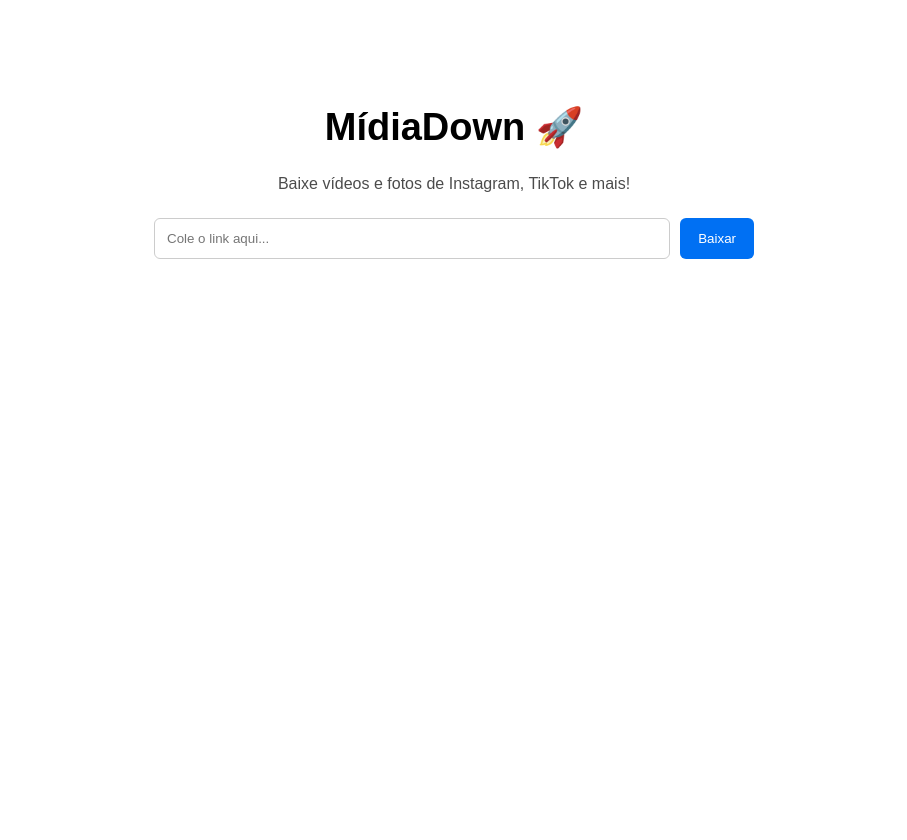
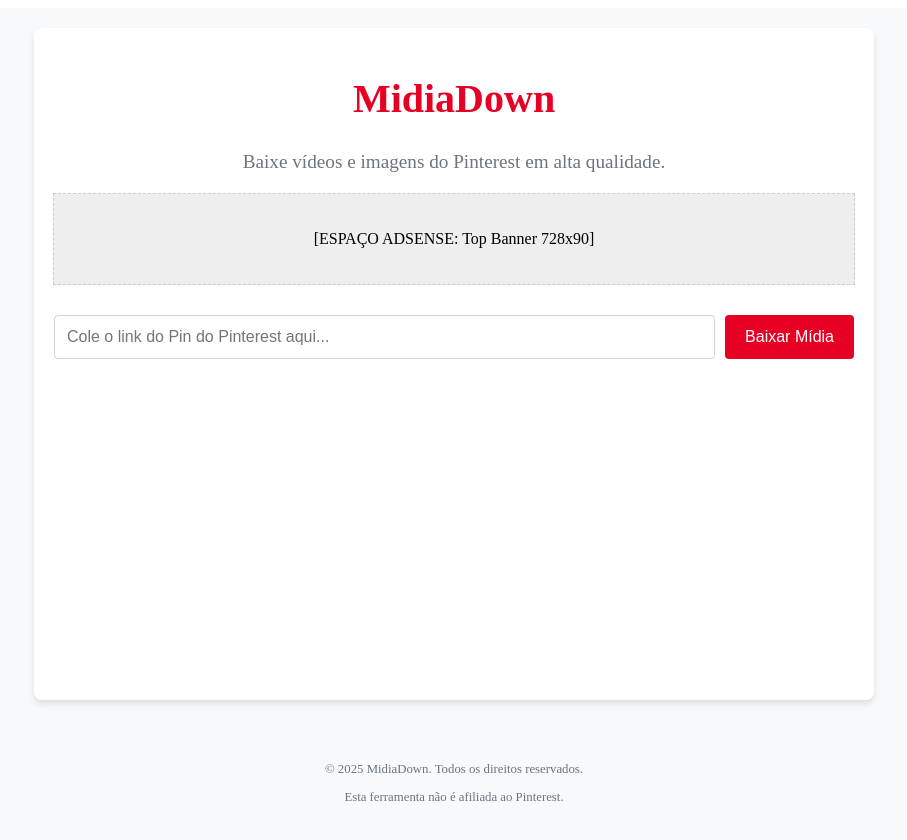
Before and after one commit to Francisco-Silvaecom/midiadown, a Next.js app: page / in a window 1280 px wide. Shown: the top 840 px of the page, without its empty margins (186-1093 px from the left). Before the commit the page ends 800 px from the top, so only its background shows below. Built offline with nearby package versions, Linux system fonts and the light colour scheme.

Commit message:
Update index.js

```diff
--- a/pages/index.js
+++ b/pages/index.js
@@ -1,114 +1,241 @@
-import { useState } from "react";
+// pages/index.js
+import React, { useState } from 'react';
+import Head from 'next/head';
 
 export default function Home() {
-  const [url, setUrl] = useState("");
+  const [urlInput, setUrlInput] = useState('');
+  const [result, setResult] = useState(null);
   const [loading, setLoading] = useState(false);
-  const [mediaData, setMediaData] = useState(null);
+  const [error, setError] = useState(null);
 
   const handleDownload = async () => {
-    if (!url) return;
+    if (!urlInput.trim()) {
+      setError('Por favor, insira uma URL válida.');
+      setResult(null);
+      return;
+    }
+
     setLoading(true);
-    setMediaData(null);
+    setError(null);
+    setResult(null);
 
     try {
-      const res = await fetch(`/api/download?url=${encodeURIComponent(url)}`);
-      const json = await res.json();
-      setMediaData(json);
+      // Chama a sua API que criamos no passo anterior
+      const response = await fetch(`/api/extract?url=${encodeURIComponent(urlInput)}`);
+      const data = await response.json();
+
+      if (data.ok && data.media) {
+        setResult(data.media);
+      } else {
+        // Se a API não encontrar mídia, devolvemos a mensagem
+        setError(data.message || 'Não foi possível encontrar a mídia neste link. Verifique se é um Pin de vídeo ou imagem.');
+      }
     } catch (err) {
       console.error(err);
-      alert("Erro ao processar o link. Tente novamente!");
+      setError('Ocorreu um erro ao conectar com o servidor. Tente novamente.');
+    } finally {
+      setLoading(false);
     }
+  };
 
-    setLoading(false);
+  const handleStream = () => {
+    if (result && result.url) {
+      // Usamos uma chamada simples que faz o navegador abrir o link
+      // Para fazer o download direto, usariamos o endpoint /api/stream que criamos no plano, mas aqui simplificamos.
+      window.open(result.url, '_blank');
+    }
   };
 
   return (
     <div style={styles.container}>
-      <h1 style={styles.title}>MídiaDown 🚀</h1>
-      <p style={styles.subtitle}>Baixe vídeos e fotos de Instagram, TikTok e mais!</p>
+      <Head>
+        <title>MidiaDown - Baixador de Vídeos e Imagens do Pinterest</title>
+        <meta name="description" content="Baixe seus vídeos e imagens favoritos do Pinterest de forma rápida e gratuita." />
+      </Head>
 
-      <div style={styles.form}>
+      <main style={styles.main}>
+        <h1 style={styles.title}>
+          MidiaDown
+        </h1>
+        <p style={styles.description}>
+          Baixe vídeos e imagens do Pinterest em alta qualidade.
+        </p>
+
+        {/* ESPAÇO PARA ADX / ADSENSE - Bloco de Anúncio 1 */}
+        <div style={styles.adSpace}>
+          <p>[ESPAÇO ADSENSE: Top Banner 728x90]</p>
+          {/* Adicione o código AdSense aqui quando for aprovado */}
+        </div>
+        {/* FIM DO ESPAÇO PARA ADSENSE */}
+
+        <div style={styles.inputArea}>
           <input
             type="text"
-          placeholder="Cole o link aqui..."
-          value={url}
-          onChange={(e) => setUrl(e.target.value)}
+            placeholder="Cole o link do Pin do Pinterest aqui..."
+            value={urlInput}
+            onChange={(e) => setUrlInput(e.target.value)}
             style={styles.input}
+            disabled={loading}
           />
-        <button onClick={handleDownload} style={styles.button}>
-          {loading ? "Aguarde..." : "Baixar"}
+          <button
+            onClick={handleDownload}
+            style={styles.button}
+            disabled={loading}
+          >
+            {loading ? 'Buscando...' : 'Baixar Mídia'}
           </button>
         </div>
 
-      {mediaData?.download_url && (
-        <div style={styles.resultBox}>
-          <video
-            src={mediaData.download_url}
-            controls
-            style={{ width: "100%", borderRadius: 10 }}
-          />
-          <a
-            href={mediaData.download_url}
-            download
+        {error && <p style={styles.error}>{error}</p>}
+
+        {result && (
+          <div style={styles.resultArea}>
+            <h2 style={styles.resultTitle}>Mídia Encontrada ({result.type.toUpperCase()})</h2>
+
+            <p>Clique para iniciar o download.</p>
+
+            <button
+              onClick={handleStream}
               style={styles.downloadButton}
             >
-            📥 Baixar Vídeo
-          </a>
+              Download {result.type.toUpperCase()}
+            </button>
+
+            {/* Opcional: Mostrar uma prévia. Em produção, você mostraria uma thumbnail. */}
+            {result.type === 'image' && (
+              <img src={result.url} alt="Preview" style={styles.previewImage} />
+            )}
+
+            {/* ESPAÇO PARA ADX / ADSENSE - Bloco de Anúncio 2 */}
+            <div style={styles.adSpaceSmall}>
+               <p>[ESPAÇO ADSENSE: Banner 300x250 após o resultado]</p>
+            </div>
+            {/* FIM DO ESPAÇO PARA ADSENSE */}
           </div>
         )}
+      </main>
+
+      <footer style={styles.footer}>
+        <p>&copy; {new Date().getFullYear()} MidiaDown. Todos os direitos reservados.</p>
+        <p>Esta ferramenta não é afiliada ao Pinterest.</p>
+      </footer>
     </div>
   );
 }
 
+// Estilos básicos para o MVP (você deve usar um arquivo CSS ou módulos para algo melhor)
 const styles = {
   container: {
-    maxWidth: 600,
-    margin: "60px auto",
-    padding: 20,
-    fontFamily: "Arial",
-    textAlign: "center",
+    minHeight: '100vh',
+    display: 'flex',
+    flexDirection: 'column',
+    alignItems: 'center',
+    backgroundColor: '#f8f9fa',
+    padding: '20px',
+  },
+  main: {
+    flex: 1,
+    display: 'flex',
+    flexDirection: 'column',
+    alignItems: 'center',
+    width: '100%',
+    maxWidth: '800px',
+    padding: '20px',
+    backgroundColor: '#fff',
+    borderRadius: '8px',
+    boxShadow: '0 4px 6px rgba(0, 0, 0, 0.1)',
   },
   title: {
-    fontSize: 38,
-    fontWeight: "bold",
+    fontSize: '2.5rem',
+    color: '#E60023', // Cor do Pinterest
+    marginBottom: '10px',
   },
-  subtitle: {
-    opacity: 0.7,
-    marginBottom: 25,
+  description: {
+    fontSize: '1.2rem',
+    color: '#6c757d',
+    marginBottom: '20px',
+    textAlign: 'center',
   },
-  form: {
-    display: "flex",
-    gap: 10,
-    marginBottom: 25,
+  adSpace: {
+    width: '100%',
+    height: '90px',
+    backgroundColor: '#eee',
+    display: 'flex',
+    justifyContent: 'center',
+    alignItems: 'center',
+    marginBottom: '30px',
+    border: '1px dashed #ccc',
+  },
+  adSpaceSmall: {
+    width: '300px',
+    height: '250px',
+    backgroundColor: '#eee',
+    display: 'flex',
+    justifyContent: 'center',
+    alignItems: 'center',
+    marginTop: '20px',
+    border: '1px dashed #ccc',
+  },
+  inputArea: {
+    display: 'flex',
+    width: '100%',
+    marginBottom: '20px',
+    gap: '10px',
   },
   input: {
-    flex: 1,
-    padding: 12,
-    borderRadius: 6,
-    border: "1px solid #ccc",
+    flexGrow: 1,
+    padding: '12px',
+    fontSize: '1rem',
+    borderRadius: '4px',
+    border: '1px solid #ced4da',
   },
   button: {
-    background: "#0070f3",
-    color: "#fff",
-    padding: "12px 18px",
-    borderRadius: 6,
-    border: "none",
-    cursor: "pointer",
+    padding: '12px 20px',
+    fontSize: '1rem',
+    backgroundColor: '#E60023',
+    color: 'white',
+    border: 'none',
+    borderRadius: '4px',
+    cursor: 'pointer',
+    transition: 'background-color 0.3s ease',
   },
-  resultBox: {
-    background: "#f2f2f2",
-    padding: 20,
-    marginTop: 20,
-    borderRadius: 12,
+  error: {
+    color: 'red',
+    marginTop: '10px',
+  },
+  resultArea: {
+    marginTop: '30px',
+    padding: '20px',
+    border: '1px solid #E60023',
+    borderRadius: '6px',
+    width: '100%',
+    textAlign: 'center',
+  },
+  resultTitle: {
+    color: '#343a40',
+    marginBottom: '10px',
   },
   downloadButton: {
-    display: "block",
-    background: "#12b886",
-    textDecoration: "none",
-    color: "#fff",
-    marginTop: 10,
-    padding: 12,
-    borderRadius: 6,
-    fontWeight: "bold",
+    padding: '10px 15px',
+    fontSize: '1.1rem',
+    backgroundColor: '#007bff',
+    color: 'white',
+    border: 'none',
+    borderRadius: '4px',
+    cursor: 'pointer',
+    marginTop: '10px',
   },
+  previewImage: {
+      maxWidth: '100%',
+      height: 'auto',
+      marginTop: '15px',
+      border: '1px solid #ddd',
+  },
+  footer: {
+    marginTop: '40px',
+    padding: '10px',
+    textAlign: 'center',
+    fontSize: '0.8rem',
+    color: '#6c757d',
+  }
 };
```
Lines whose indentation alone changed are shown as unchanged.
